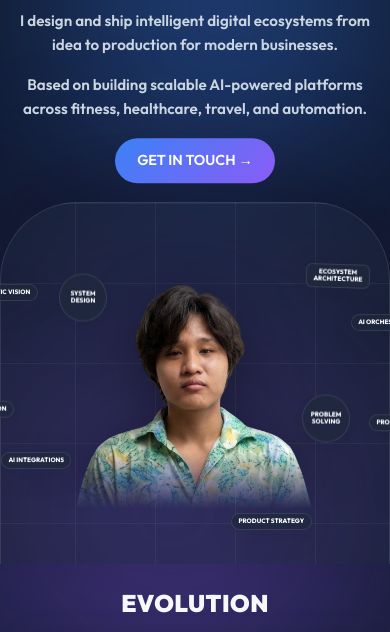
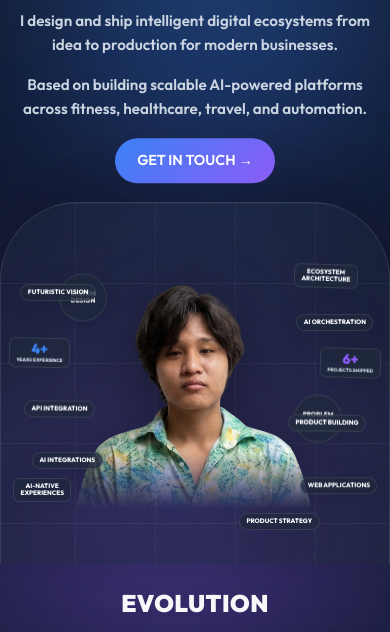
Before and after one commit to winchakma/portfolio, a plain HTML site: page index.html in a window 390 px wide. Shown: the part 164-796 px from the top of the page. Drawn offline with Linux system fonts and the light colour scheme.

Commit message:
fix mobile sticker bleeding positions

```diff
--- a/styles.css
+++ b/styles.css
@@ -525,6 +525,22 @@
         letter-spacing: 0px;
     }
 
+    /* Fix bleeding by bringing stickers inside the viewport horizontally */
+    .s-teal { left: 15%; }
+    .s-vision { left: 5%; }
+    .s-blue { left: 2%; }
+    .s-api { left: 6%; }
+    .s-cyan { left: 8%; }
+    .s-yellow { left: 3%; }
+
+    .s-pink { right: 8%; }
+    .s-ai-orch { right: 4%; }
+    .s-purple { right: 2%; }
+    .s-build { right: 6%; }
+    .s-green { right: 12%; }
+    .s-indigo { right: 3%; }
+    .s-orange { right: 18%; }
+
     /* The JavaScript will add .scroll-hover when they enter the viewport center */
     .s-teal.scroll-hover   { background: rgba(74, 210, 196, 0.2); border-color: #4ad2c4; color: #4ad2c4; text-shadow: 0 0 10px rgba(74, 210, 196, 0.5); transform: scale(1.1) rotate(-3deg); z-index: 20; box-shadow: 0 0 20px rgba(74, 210, 196, 0.4); }
     .s-yellow.scroll-hover { background: rgba(252, 217, 20, 0.2); border-color: #fcd914; color: #fcd914; text-shadow: 0 0 10px rgba(252, 217, 20, 0.5); transform: scale(1.1) rotate(1deg); z-index: 20; box-shadow: 0 0 20px rgba(252, 217, 20, 0.4); }
```
